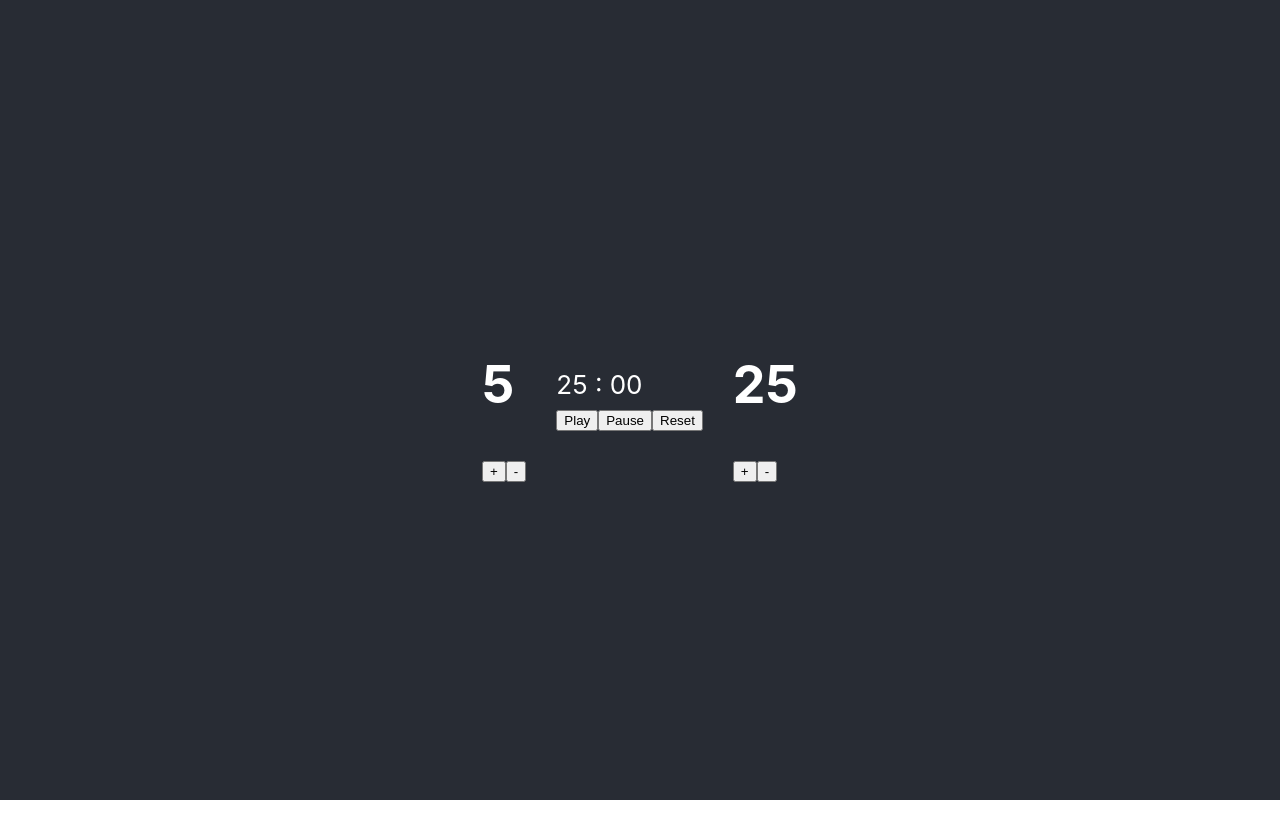
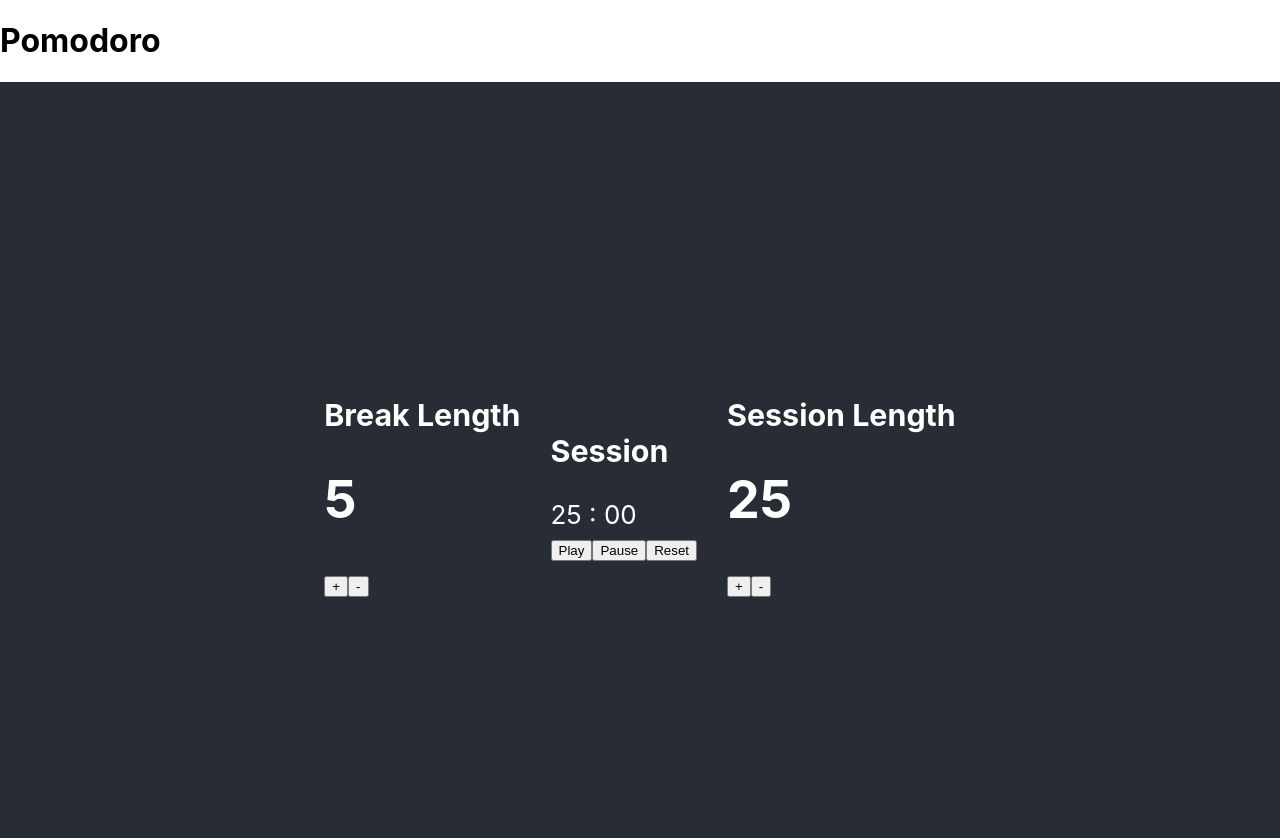
Before and after one commit to Dieumerci-M2/Minuterie-with-React, a React (Create React App) app: page / in a window 1280 px wide. Shown: the top 838 px of the page. Before the commit the page ends 800 px from the top, so only its background shows below. Built offline with nearby package versions, Linux system fonts and the light colour scheme.

Commit message:
refactor : refactoring of  style-files to all my components

```diff
--- a/src/components/App.js
+++ b/src/components/App.js
@@ -9,12 +9,16 @@ function App() {
 
   return (
      <div className="Container">
-      <BreakLength/>
-      <div>
-        <Session/>
-        <Buttons/>
+      <h1>Pomodoro</h1>
+      <div className="Sub-Container">
+        <BreakLength/>
+        <div>
+          <Session/>
+          <Buttons/>
+        </div>
+        <SessionLength/>
       </div>
-      <SessionLength/>
+
       </div>
 
   );
--- a/src/components/BreakLength.jsx
+++ b/src/components/BreakLength.jsx
@@ -18,6 +18,7 @@ const BreakLength = () => {
     }
   return (
     <div>
+        <h3>Break Length</h3>
         <h1>{valeur}</h1>
         <button onClick={incremente}>+</button>
         <button onClick={decremente}>-</button>
--- a/src/components/Session.jsx
+++ b/src/components/Session.jsx
@@ -4,6 +4,7 @@ import '../styles/Session.css'
 const Session = () => {
   return (
     <div>
+        <h3>Session</h3>
         <span>25 : 00</span>
 
     </div>
--- a/src/components/SessionLength.jsx
+++ b/src/components/SessionLength.jsx
@@ -17,6 +17,7 @@ const SessionLength = () => {
         }
   return (
     <div>
+        <h3>Session Length</h3>
         <h1>{valeur}</h1>
         <button onClick={incremente}>+</button>
         <button onClick={decremente}>-</button>
--- a/src/styles/App.css
+++ b/src/styles/App.css
@@ -13,7 +13,7 @@
     }
   }
 
-  .Container{
+  .Sub-Container{
     background-color: #282c34;
     min-height: 100vh;
     display: flex;
```
